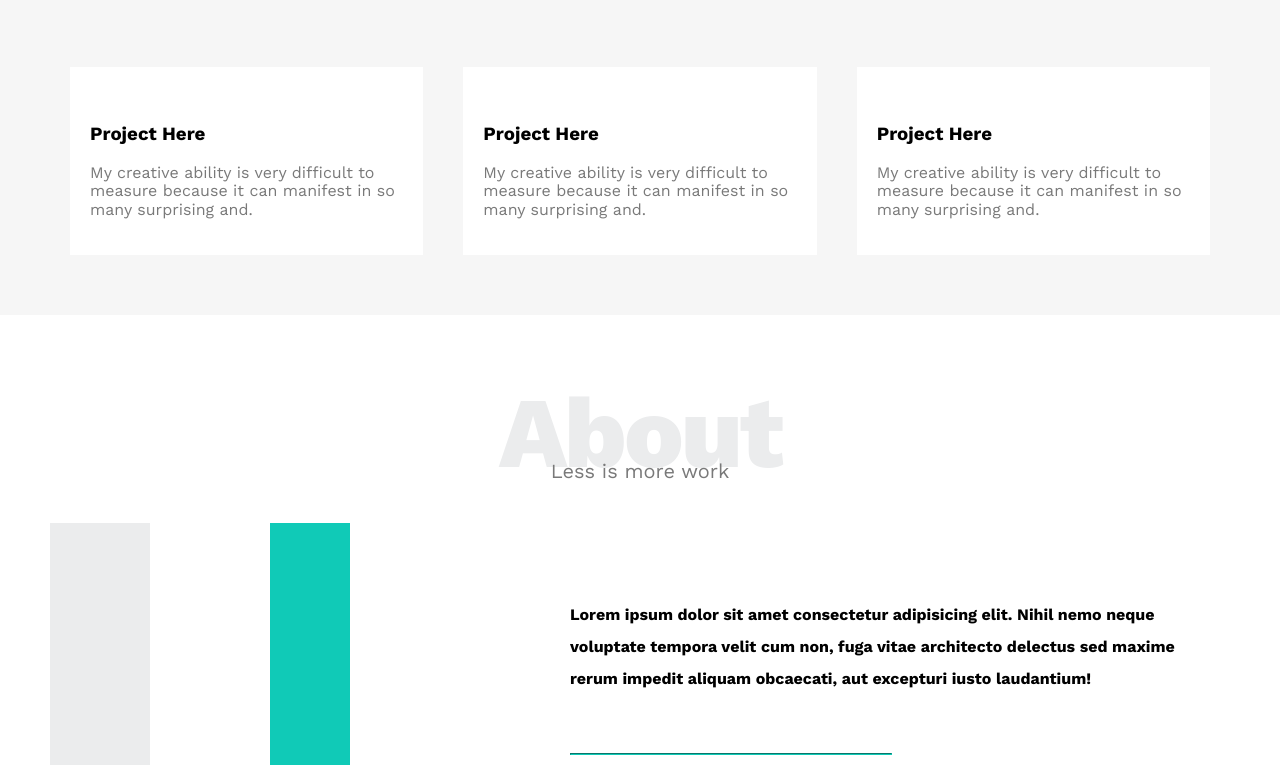
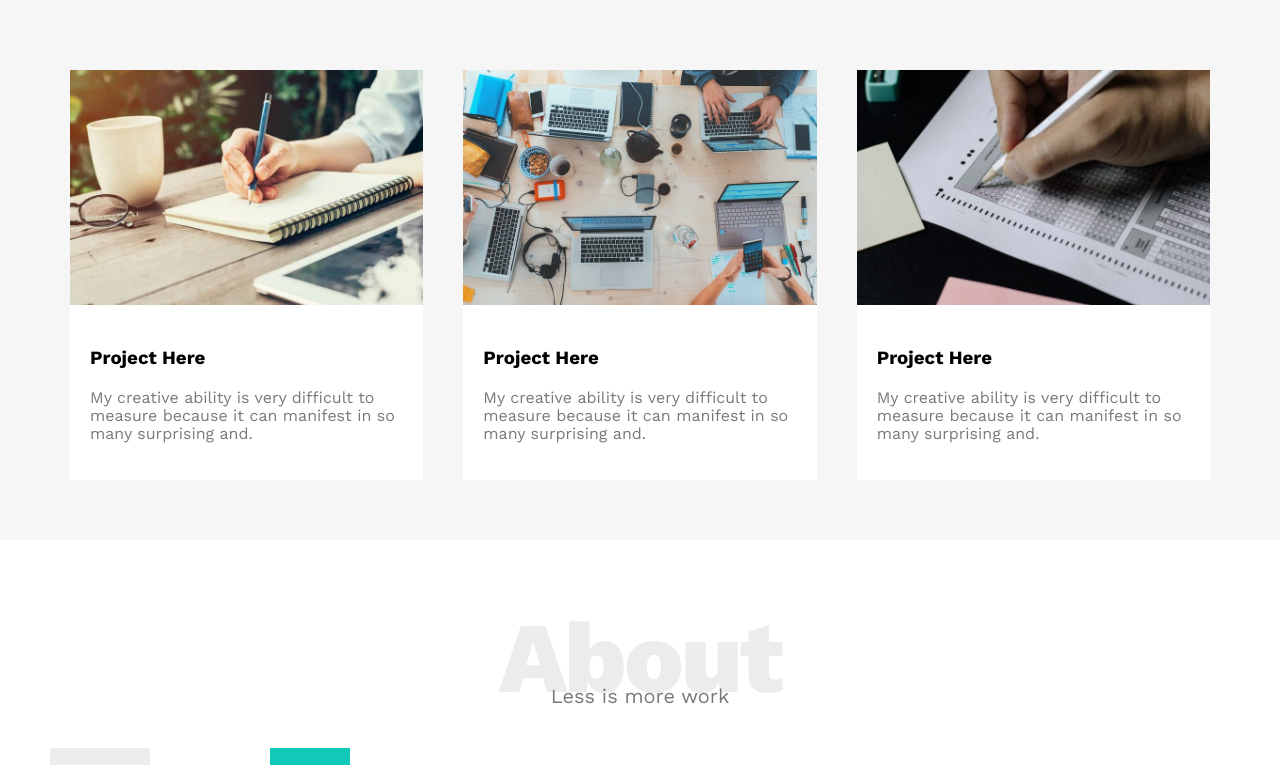
Before and after one commit to SamehSerag/1-HTML-CSS-RWD, a plain HTML site: page index.html in a window 1280 px wide. Shown: the part 2035-2800 px from the top of the page. Drawn offline with nearby package versions, Linux system fonts and the light colour scheme; the site is published under a folder, as on GitHub Pages, so addresses that start at the root find nothing.

Commit message:
Update images links

```diff
--- a/index.html
+++ b/index.html
@@ -23,7 +23,7 @@
 <body>
   <nav>
     <header class="container header">
-      <img class="logo" src="/images/logo.png" alt="" />
+      <img class="logo" src="images/logo.png" alt="" />
 
       <div class="links">
         <span class="icon">
@@ -154,21 +154,21 @@
 
       <div class="portfolio-content">
         <div class="card-col">
-          <img src="/images/portfolio-1.jpg" alt="">
+          <img src="images/portfolio-1.jpg" alt="">
           <div class="card-content">
             <h3>Project Here</h3>
             <p>My creative ability is very difficult to measure because it can manifest in so many surprising and.</p>
           </div>
         </div>
         <div class="card-col">
-          <img src="/images/portfolio-2.jpg" alt="">
+          <img src="images/portfolio-2.jpg" alt="">
           <div class="card-content">
             <h3>Project Here</h3>
             <p>My creative ability is very difficult to measure because it can manifest in so many surprising and.</p>
           </div>
         </div>
         <div class="card-col">
-          <img src="/images/portfolio-3.jpg" alt="">
+          <img src="images/portfolio-3.jpg" alt="">
           <div class="card-content">
             <h3>Project Here</h3>
             <p>My creative ability is very difficult to measure because it can manifest in so many surprising and.</p>
@@ -186,7 +186,7 @@
       <p>Less is more work</p>
       <div class="about-content">
         <div class="about-img">
-          <img src="/images/about.jpg" alt="">
+          <img src="images/about.jpg" alt="">
         </div>
         <div class="about-text">
           <p>Lorem ipsum dolor sit amet consectetur adipisicing elit. Nihil nemo neque voluptate tempora velit cum non,
```
